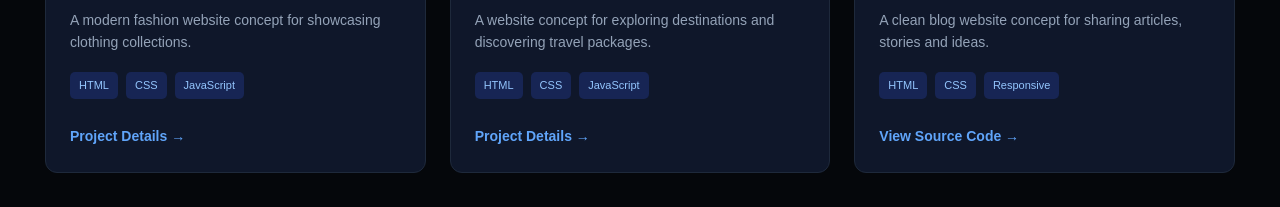
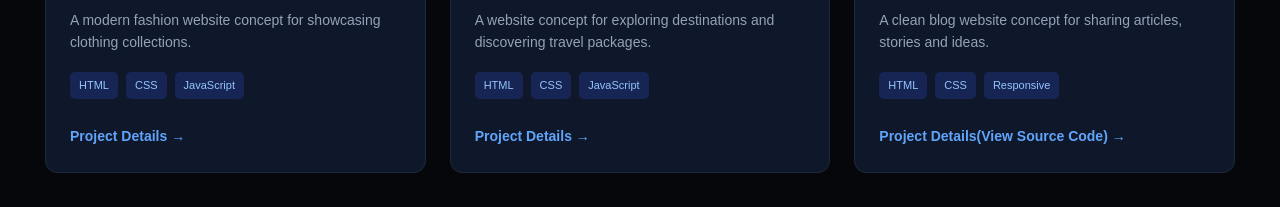
Before and after one commit to Tharaka-Nadeeshan/Tharaka-portfolio, a plain HTML site: page index.html in a window 1280 px wide. Shown: the part 3286-3493 px from the top of the page. Drawn offline with Linux system fonts and the light colour scheme.

Commit message:
Update index.html

```diff
--- a/index.html
+++ b/index.html
@@ -383,11 +383,11 @@
                     </div>
 
                     <a href="https://github.com/Tharaka-Nadeeshan/Tharaka-portfolio"
-   target="_blank"
-   rel="noopener noreferrer"
-   class="project-link">
-    View Source Code →
-</a>
+                    target="_blank"
+                     rel="noopener noreferrer"
+                     class="project-link">
+                     Project Details(View Source Code) →
+                       </a>
                 </div>
 
             </div>
```
